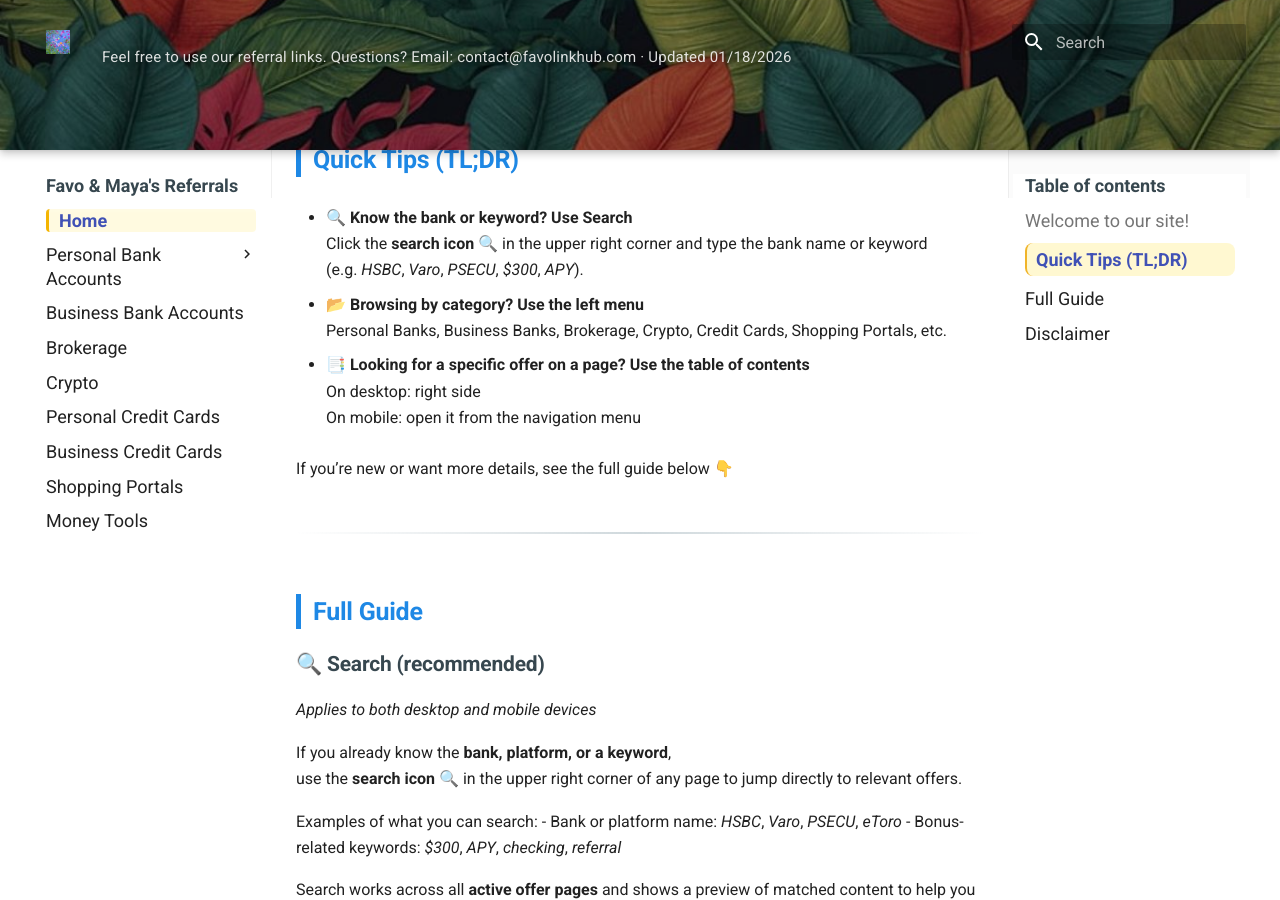
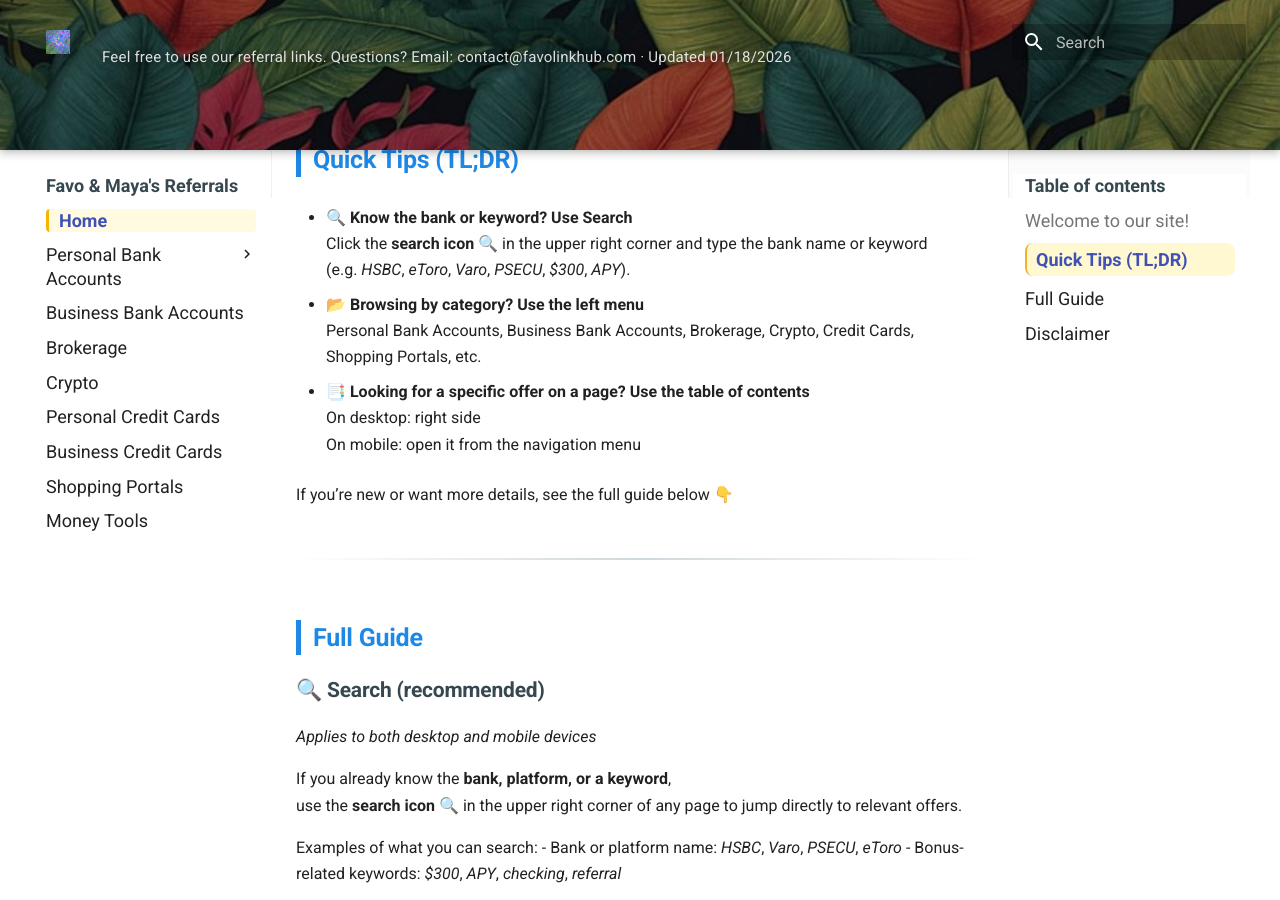
Before and after one commit to whispersofzephyr/favolinkhub-site, an MkDocs documentation site: the page built from docs/index.md, in a window 1280 px wide and 900 px high, scrolled down 560 px. Built offline with MkDocs 1.6.1 and Material for MkDocs 9.7.7, drawn with Linux system fonts in a browser that asks for light colours; some of the changed text lies outside the part shown.

Commit message:
Update index.md

```diff
--- a/docs/index.md
+++ b/docs/index.md
@@ -15,10 +15,10 @@ We’re happy to help.
 
 - 🔍 **Know the bank or keyword? Use Search**
   Click the **search icon 🔍** in the upper right corner and type the bank name or keyword
-  (e.g. *HSBC*, *Varo*, *PSECU*, *$300*, *APY*).
+  (e.g. *HSBC*, *eToro*, *Varo*, *PSECU*, *$300*, *APY*).
 
 - 📂 **Browsing by category? Use the left menu**
-  Personal Banks, Business Banks, Brokerage, Crypto, Credit Cards, Shopping Portals, etc.
+  Personal Bank Accounts, Business Bank Accounts, Brokerage, Crypto, Credit Cards, Shopping Portals, etc.
 
 - 📑 **Looking for a specific offer on a page? Use the table of contents**
   On desktop: right side
@@ -54,8 +54,9 @@ Search works across all **active offer pages** and shows a preview of matched co
 - Each category page contains a **collection of offers** under that category
 
 - Use the **right navigation panel (Table of contents)** to jump directly to a specific offer on the current page
-  - As you scroll the page, the corresponding offer title will be highlighted
-  - You can also scroll inside the table of contents if the list is long
+
+    - As you scroll the page, the corresponding offer title will be highlighted
+    - You can also scroll inside the table of contents if the list is long
 
 - Scroll the **main content area** to read full offer details
 
@@ -64,13 +65,15 @@ Search works across all **active offer pages** and shows a preview of matched co
 - Tap the **☰ menu icon** in the upper left corner of any page to open the main navigation panel
 
 - From the main navigation panel:
-  - Select a bonus category (Personal Bank Accounts, Business Bank Accounts, Brokerage, Crypto, Credit Cards, Shopping Portals, etc.)
-  - The currently selected category will be highlighted
+
+    - Select a bonus category (Personal Bank Accounts, Business Bank Accounts, Brokerage, Crypto, Credit Cards, Shopping Portals, etc.)
+    - The currently selected category will be highlighted
 
 - If the selected category page contains sub-navigation (offer list):
-  - Tap the **☰ icon** next to the highlighted category to open the **offer list (table of contents)**
-  - Scroll to see the full list if it exceeds screen height
-  - Tap an offer name to jump directly to its details
+
+    - Tap the **☰ icon** next to the highlighted category to open the **offer list (table of contents)**
+    - Scroll to see the full list if it exceeds screen height
+    - Tap an offer name to jump directly to its details
 
 - Use the **back arrow (←)** at the top of the navigation panel to return to the previous level
 
```
Also changed, not shown: other parts of docs/index.md (+2 -0 lines).
